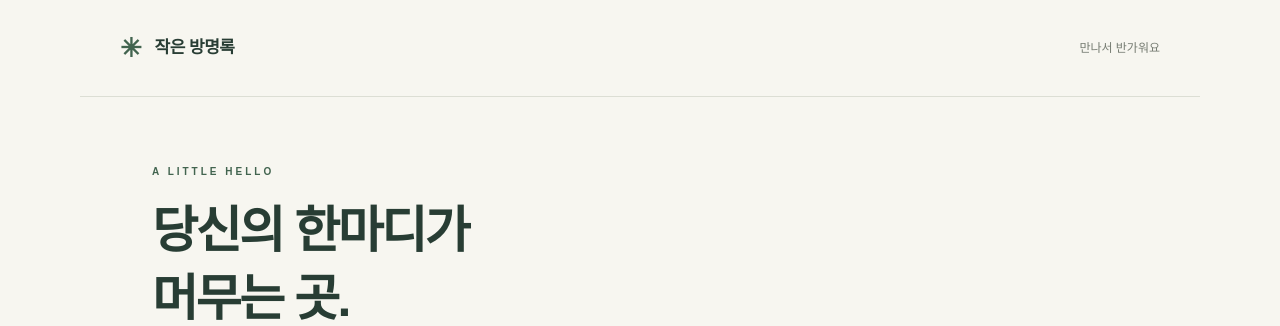
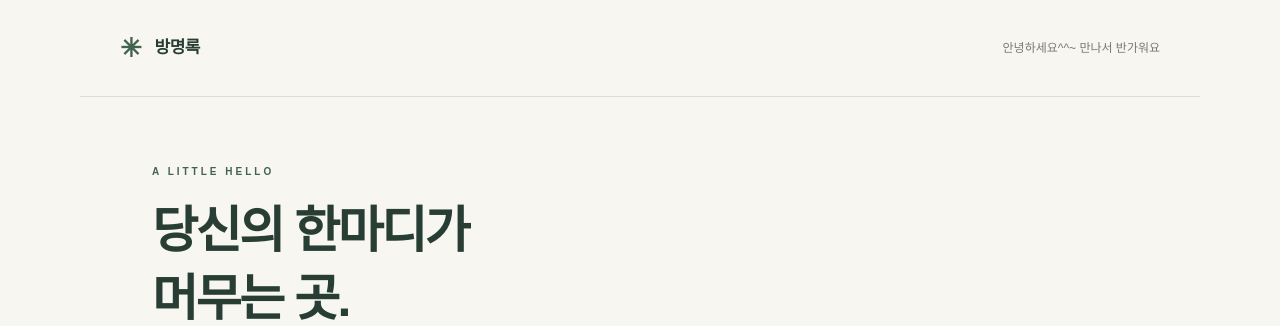
Before and after one commit to barokim/guestbook, a Python web app: template templates/index.html in a window 1280 px wide. Shown: the top 326 px of the page. Run offline with Jinja, Linux system fonts and the light colour scheme; the template is opened without the code that fills it, so the values that code supplies are empty.

Commit message:
Update title and header greeting in index.html

```diff
--- a/templates/index.html
+++ b/templates/index.html
@@ -4,11 +4,11 @@
   <meta charset="utf-8">
   <meta name="viewport" content="width=device-width, initial-scale=1">
   <meta name="description" content="안녕하세요, 김바로입니다. 잠깐들러 작은 인사를 남기는 방명록입니다.">
-  <title>김바로 방명록 — 당신의 한마디</title>
+  <title>안녕하세요. 김바로입니다.</title>
   <link rel="stylesheet" href="/static/style.css">
 </head>
 <body>
-  <header class="topbar"><a class="brand" href="/"><span aria-hidden="true">✳</span> 작은 방명록</a><span class="top-note">만나서 반가워요</span></header>
+  <header class="topbar"><a class="brand" href="/"><span aria-hidden="true">✳</span> 방명록</a><span class="top-note"> 안녕하세요^^~ 만나서 반가워요</span></header>
   <main>
     <section class="intro" aria-labelledby="title">
       <p class="eyebrow">A LITTLE HELLO</p>
```
